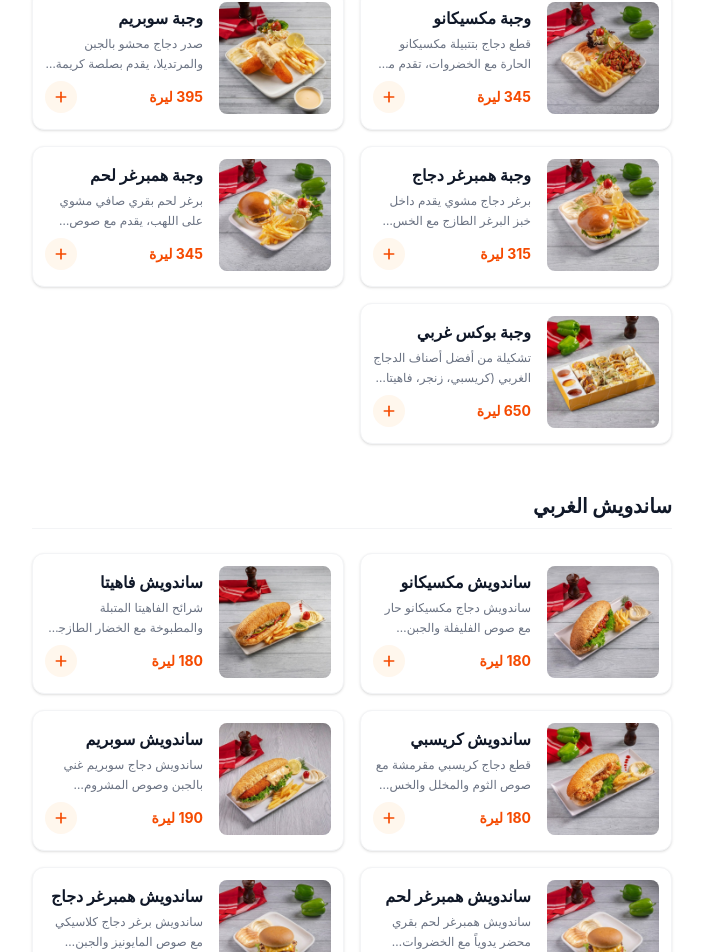
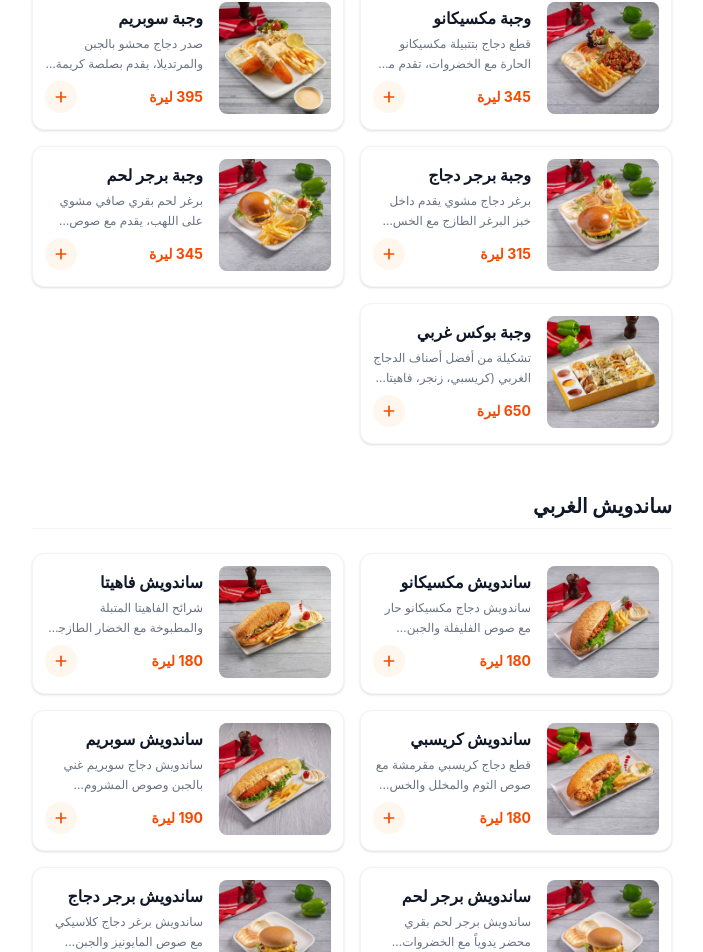
Before and after one commit to BinSalman023/project-menu-1, a React (Vite) app: page / in a window 1280 px wide. Shown: the part 2076-3028 px from the top of the page, without its empty margins (288-991 px from the left). Built offline with nearby package versions, Linux system fonts and the light colour scheme.

Commit message:
Fix duplicate entries for chicken and beef burgers
تغيير "همبرغر" الى "برجر"

```diff
--- a/src/data.js
+++ b/src/data.js
@@ -52,14 +52,14 @@ export const MENU_ITEMS = [
     { id: 205, categoryId: 'bati_porsiyon', price: 345, image: '/images/Mexicano-meal.png', name: { ar: 'وجبة مكسيكانو', tr: 'Mexicano Tavuk Porsiyon', en: 'Mexicano Meal' }, description: { ar: 'قطع دجاج بتتبيلة مكسيكانو الحارة مع الخضروات، تقدم مع المقبلات الغربية.', tr: 'Acı soslu Meksika tarzı tavuk porsiyon.', en: 'Chicken pieces with spicy Mexicano seasoning and vegetables.' } },
     { id: 206, categoryId: 'bati_porsiyon', price: 395, image: '/images/Supreme-meal.jpg', name: { ar: 'وجبة سوبريم', tr: 'Supreme Porsiyon', en: 'Supreme Meal' }, description: { ar: 'صدر دجاج محشو بالجبن والمرتديلا، يقدم بصلصة كريمة بيضاء فاخرة والبطاطا.', tr: 'Peynir ve salam dolgulu tavuk göğsü, krema soslu.', en: 'Chicken breast stuffed with cheese and mortadella, served with white cream sauce.' } },
     {
-        id: 207, categoryId: 'bati_porsiyon', price: 315, image: '/images/Chicken-burger-meal.jpg', name: { ar: 'وجبة همبرغر دجاج', tr: 'Tavuk Burger Porsiyon', en: 'Chicken Burger Meal' }, description: { ar: 'برغر دجاج مشوي يقدم داخل خبز البرغر الطازج مع الخس والطماطم والبطاطا.', tr: 'Tavuk burger menü, patates kızartması ile.', en: 'Grilled chicken burger served in fresh bun with lettuce, tomato, and fries.' },
+        id: 207, categoryId: 'bati_porsiyon', price: 315, image: '/images/Chicken-burger-meal.jpg', name: { ar: 'وجبة برجر دجاج', tr: 'Tavuk Burger Porsiyon', en: 'Chicken Burger Meal' }, description: { ar: 'برغر دجاج مشوي يقدم داخل خبز البرغر الطازج مع الخس والطماطم والبطاطا.', tr: 'Tavuk burger menü, patates kızartması ile.', en: 'Grilled chicken burger served in fresh bun with lettuce, tomato, and fries.' },
         optionGroups: [
             { id: 'main', name: { ar: 'الطلب الرئيسي', tr: 'Ana Seçim', en: 'Main Selection' }, options: [{ id: 'reg', name: { ar: 'عادي', tr: 'Normal', en: 'Regular' }, price: 0 }] },
             { id: 'cheese', name: { ar: 'إضافة جبنة', tr: 'Peynir', en: 'Extra Cheese' }, options: [{ id: 'no', name: { ar: 'بدون جبنة', tr: 'Peynirsiz', en: 'No Cheese' }, price: 0 }, { id: 'yes', name: { ar: 'مع جبنة', tr: 'Kaşarlı', en: 'With Cheese' }, price: 20 }] }
         ]
     },
     {
-        id: 210, categoryId: 'bati_porsiyon', price: 345, image: '/images/Beef-burger-meal.jpg', name: { ar: 'وجبة همبرغر لحم', tr: 'Et Burger Porsiyon', en: 'Beef Burger Meal' }, description: { ar: 'برغر لحم بقري صافي مشوي على اللهب، يقدم مع صوص البرغر الخاص والبطاطا المقلية.', tr: 'Dana eti burger menü, patates kızartması ile.', en: 'Flame-grilled pure beef burger, served with special burger sauce and fries.' },
+        id: 210, categoryId: 'bati_porsiyon', price: 345, image: '/images/Beef-burger-meal.jpg', name: { ar: 'وجبة برجر لحم', tr: 'Et Burger Porsiyon', en: 'Beef Burger Meal' }, description: { ar: 'برغر لحم بقري صافي مشوي على اللهب، يقدم مع صوص البرغر الخاص والبطاطا المقلية.', tr: 'Dana eti burger menü, patates kızartması ile.', en: 'Flame-grilled pure beef burger, served with special burger sauce and fries.' },
         optionGroups: [
             { id: 'main', name: { ar: 'الطلب الرئيسي', tr: 'Ana Seçim', en: 'Main Selection' }, options: [{ id: 'reg', name: { ar: 'عادي', tr: 'Normal', en: 'Regular' }, price: 0 }] },
             { id: 'cheese', name: { ar: 'إضافة جبنة', tr: 'Peynir', en: 'Extra Cheese' }, options: [{ id: 'no', name: { ar: 'بدون جبنة', tr: 'Peynirsiz', en: 'No Cheese' }, price: 0 }, { id: 'yes', name: { ar: 'مع جبنة', tr: 'Kaşarlı', en: 'With Cheese' }, price: 20 }] }
@@ -72,8 +72,8 @@ export const MENU_ITEMS = [
     { id: 306, categoryId: 'bati_sandvic', price: 180, image: '/images/Fahita-sandwich.jpg', name: { ar: 'ساندويش فاهيتا', tr: 'Fahita Sandviç', en: 'Fajita Sandwich' }, description: { ar: 'شرائح الفاهيتا المتبلة والمطبوخة مع الخضار الطازجة داخل خبز الصمون أو الصاج.', tr: 'Sebzeli tavuk fahit sandviç.', en: 'Marinated fajita chicken strips cooked with vegetables in fresh bread.' }, optionGroups: [{ id: 'bread', name: { ar: 'نوع الخبز (رئيسي)', tr: 'Ekmek', en: 'Bread' }, options: [{ id: 'lavash', name: { ar: 'خبز صاج', tr: 'Lavaş', en: 'Tortilla' }, price: 0 }, { id: 'ekmek', name: { ar: 'صمون', tr: 'Somun', en: 'Baguette' }, price: 0 }] }] },
     { id: 307, categoryId: 'bati_sandvic', price: 180, image: '/images/Crispy-sandwich.jpg', name: { ar: 'ساندويش كريسبي', tr: 'Krispy Sandviç', en: 'Crispy Sandwich' }, description: { ar: 'قطع دجاج كريسبي مقرمشة مع صوص الثوم والمخلل والخس الطازج.', tr: 'Çıtır tavuklu krispy sandviç.', en: 'Crispy fried chicken pieces with garlic sauce, pickles, and lettuce.' }, optionGroups: [{ id: 'bread', name: { ar: 'نوع الخبز (رئيسي)', tr: 'Ekmek', en: 'Bread' }, options: [{ id: 'lavash', name: { ar: 'خبز صاج', tr: 'Lavaş', en: 'Tortilla' }, price: 0 }, { id: 'ekmek', name: { ar: 'صمون', tr: 'Somun', en: 'Baguette' }, price: 0 }] }] },
     { id: 302, categoryId: 'bati_sandvic', price: 190, image: '/images/Supreme-Sandwich.jpg', name: { ar: 'ساندويش سوبريم', tr: 'Supreme Sandviç', en: 'Supreme Sandwich' }, description: { ar: 'ساندويش دجاج سوبريم غني بالجبن وصوص المشروم الكريمي الفاخر.', tr: 'Mantar soslu ve peynirli supreme sandviç.', en: 'Supreme chicken sandwich with extra cheese and creamy mushroom sauce.' }, optionGroups: [{ id: 'bread', name: { ar: 'نوع الخبز (رئيسي)', tr: 'Ekmek', en: 'Bread' }, options: [{ id: 'lavash', name: { ar: 'خبز صاج', tr: 'Lavaş', en: 'Tortilla' }, price: 0 }, { id: 'ekmek', name: { ar: 'صمون', tr: 'Somun', en: 'Baguette' }, price: 0 }] }] },
-    { id: 303, categoryId: 'bati_sandvic', price: 200, image: '/images/Beef-burger.jpg', name: { ar: 'ساندويش همبرغر لحم', tr: 'Et Hamburger Sandviç', en: 'Beef Burger Sandwich' }, description: { ar: 'ساندويش همبرغر لحم بقري محضر يدوياً مع الخضروات الطازجة وصوصنا الخاص.', tr: 'Ev yapımı dana burger sandviç.', en: 'Handmade beef burger sandwich with fresh vegetables and special sauce.' }, optionGroups: [{ id: 'cheese', name: { ar: 'إضافة جبنة', tr: 'Peynir', en: 'Cheese' }, options: [{ id: 'no', name: { ar: 'بدون جبنة', tr: 'Peynirsiz', en: 'No Cheese' }, price: 0 }, { id: 'yes', name: { ar: 'مع جبنة', tr: 'Kaşarlı', en: 'With Cheese' }, price: 20 }] }] },
-    { id: 304, categoryId: 'bati_sandvic', price: 180, image: '/images/Chicken-burger.jpg', name: { ar: 'ساندويش همبرغر دجاج', tr: 'Tavuk Burger Sandviç', en: 'Chicken Burger Sandwich' }, description: { ar: 'ساندويش برغر دجاج كلاسيكي مع صوص المايونيز والجبن والخضروات.', tr: 'Tavuk burger sandviç.', en: 'Classic chicken burger sandwich with mayo, cheese, and vegetables.' }, optionGroups: [{ id: 'cheese', name: { ar: 'إضافة جبنة', tr: 'Peynir', en: 'Cheese' }, options: [{ id: 'no', name: { ar: 'بدون جبنة', tr: 'Peynirsiz', en: 'No Cheese' }, price: 0 }, { id: 'yes', name: { ar: 'مع جبنة', tr: 'Kaşarlı', en: 'With Cheese' }, price: 20 }] }] },
+    { id: 303, categoryId: 'bati_sandvic', price: 200, image: '/images/Beef-burger.jpg', name: { ar: 'ساندويش برجر لحم', tr: 'Et Hamburger Sandviç', en: 'Beef Burger Sandwich' }, description: { ar: 'ساندويش برجر لحم بقري محضر يدوياً مع الخضروات الطازجة وصوصنا الخاص.', tr: 'Ev yapımı dana burger sandviç.', en: 'Handmade beef burger sandwich with fresh vegetables and special sauce.' }, optionGroups: [{ id: 'cheese', name: { ar: 'إضافة جبنة', tr: 'Peynir', en: 'Cheese' }, options: [{ id: 'no', name: { ar: 'بدون جبنة', tr: 'Peynirsiz', en: 'No Cheese' }, price: 0 }, { id: 'yes', name: { ar: 'مع جبنة', tr: 'Kaşarlı', en: 'With Cheese' }, price: 20 }] }] },
+    { id: 304, categoryId: 'bati_sandvic', price: 180, image: '/images/Chicken-burger.jpg', name: { ar: 'ساندويش برجر دجاج', tr: 'Tavuk Burger Sandviç', en: 'Chicken Burger Sandwich' }, description: { ar: 'ساندويش برغر دجاج كلاسيكي مع صوص المايونيز والجبن والخضروات.', tr: 'Tavuk burger sandviç.', en: 'Classic chicken burger sandwich with mayo, cheese, and vegetables.' }, optionGroups: [{ id: 'cheese', name: { ar: 'إضافة جبنة', tr: 'Peynir', en: 'Cheese' }, options: [{ id: 'no', name: { ar: 'بدون جبنة', tr: 'Peynirsiz', en: 'No Cheese' }, price: 0 }, { id: 'yes', name: { ar: 'مع جبنة', tr: 'Kaşarlı', en: 'With Cheese' }, price: 20 }] }] },
     {
         id: 305, categoryId: 'bati_sandvic', price: 140, image: '/images/potato-sandwich.jpg', name: { ar: 'ساندويش بطاطا', tr: 'Patates Sandviç', en: 'Potato Sandwich' }, description: { ar: 'ساندويش بطاطا مقلية ساخنة مع صوص الثوم والكاتشب في خبز الصاج أو الصمون.', tr: 'Sarımsak soslu patates sandviç.', en: 'Hot fries sandwich with garlic sauce and ketchup in saj or baguette bread.' },
         optionGroups: [
```
